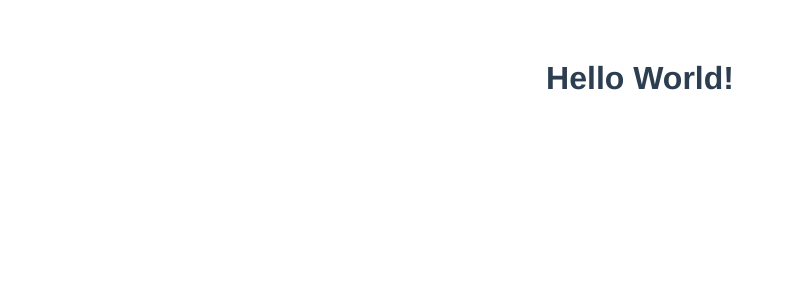
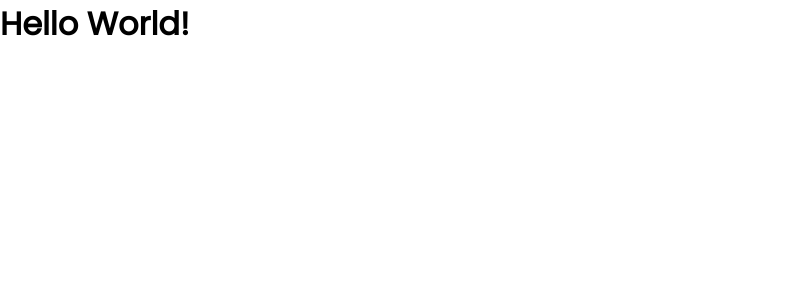
Before and after one commit to smaboshe/vue-task-tracker, a Vue app: page / in a window 1280 px wide. Shown: the top 300 px of the page, without its empty margins (0-792 px from the left). Built offline with nearby package versions, Linux system fonts and the light colour scheme.

Commit message:
Update styling.

```diff
--- a/src/App.vue
+++ b/src/App.vue
@@ -11,12 +11,52 @@
 </script>
 
 <style>
-#app {
-  font-family: Avenir, Helvetica, Arial, sans-serif;
-  -webkit-font-smoothing: antialiased;
-  -moz-osx-font-smoothing: grayscale;
-  text-align: center;
-  color: #2c3e50;
-  margin-top: 60px;
+@import url('https://fonts.googleapis.com/css2?family=Poppins:wght@300;400&display=swap');
+
+* {
+  box-sizing: border-box;
+  margin: 0;
+  padding: 0;
+}
+
+body {
+  font-family: 'Poppins', sans-serif;
+}
+
+.container {
+  max-width: 500px;
+  margin: 30px auto;
+  overflow: auto;
+  min-height: 300px;
+  border: 1px solid steelblue;
+  padding: 30px;
+  border-radius: 5px;
+}
+
+.btn {
+  display: inline-block;
+  background: #000;
+  color: #fff;
+  border: none;
+  padding: 10px 20px;
+  margin: 5px;
+  border-radius: 5px;
+  cursor: pointer;
+  text-decoration: none;
+  font-size: 15px;
+  font-family: inherit;
+}
+
+.btn:focus {
+  outline: none;
+}
+
+.btn:active {
+  transform: scale(0.98);
+}
+
+.btn-block {
+  display: block;
+  width: 100%;
 }
 </style>
```
